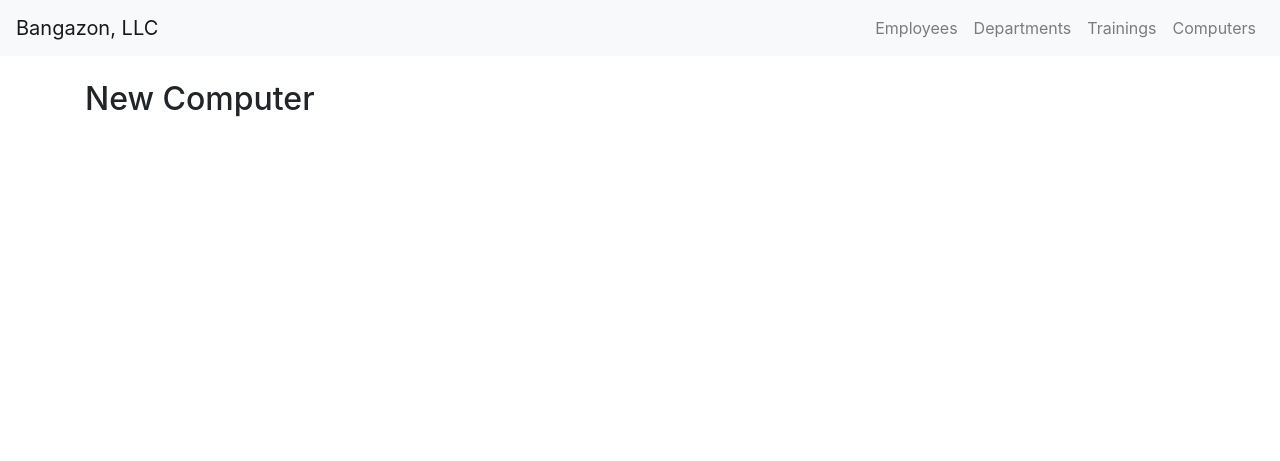
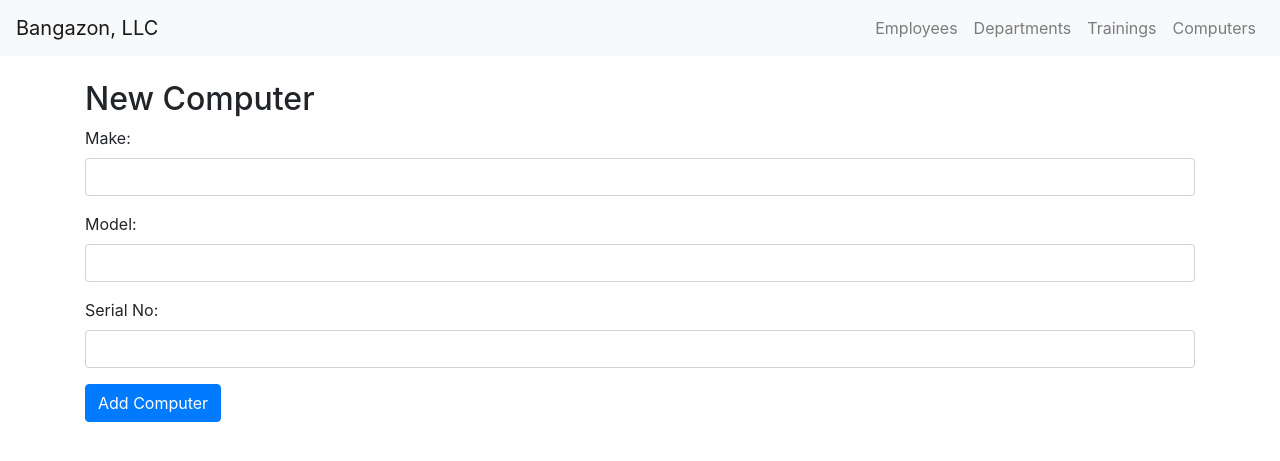
Before and after one commit to raving-remoras/bangazon-workflow, a Django app: page /bangazon/computers/new/ in a window 1280 px wide. Shown: the top 461 px of the page. Run offline with Django 3.2, Linux system fonts and the light colour scheme; some libraries are stand-ins or nearby versions.

Commit message:
form layout

```diff
--- a/agileHR/templates/agileHR/computer_new.html
+++ b/agileHR/templates/agileHR/computer_new.html
@@ -2,9 +2,30 @@
 
 {% block content %}
     <div class="row">
-        <div class="col">
-            <h2>New Computer</h2>
-        </div>
+      <div class="col">
+        <h2>New Computer</h2>
+      </div>
+    </div>
+    <div class="row">
+      <div class="col">
+        <form action="" method="POST">
+          {% csrf_token %}
+          <div class="form-group">
+            <label for="make">Make:</label>
+            <input class="form-control" type="text" name="make" id="make">
+          </div>
+          <div class="form-group">
+            <label for="model">Model:</label>
+            <input class="form-control" type="text" name="model" id="model">
+          </div>
+          <div class="form-group">
+            <label for="serial_no">Serial No:</label>
+            <input class="form-control" type="text" name="serial_no" id="serial_no">
+          </div>
+
+          <button type="submit" class="btn btn-primary">Add Computer</button>
+        </form>
+      </div>
     </div>
 
 {% endblock content %}
```
